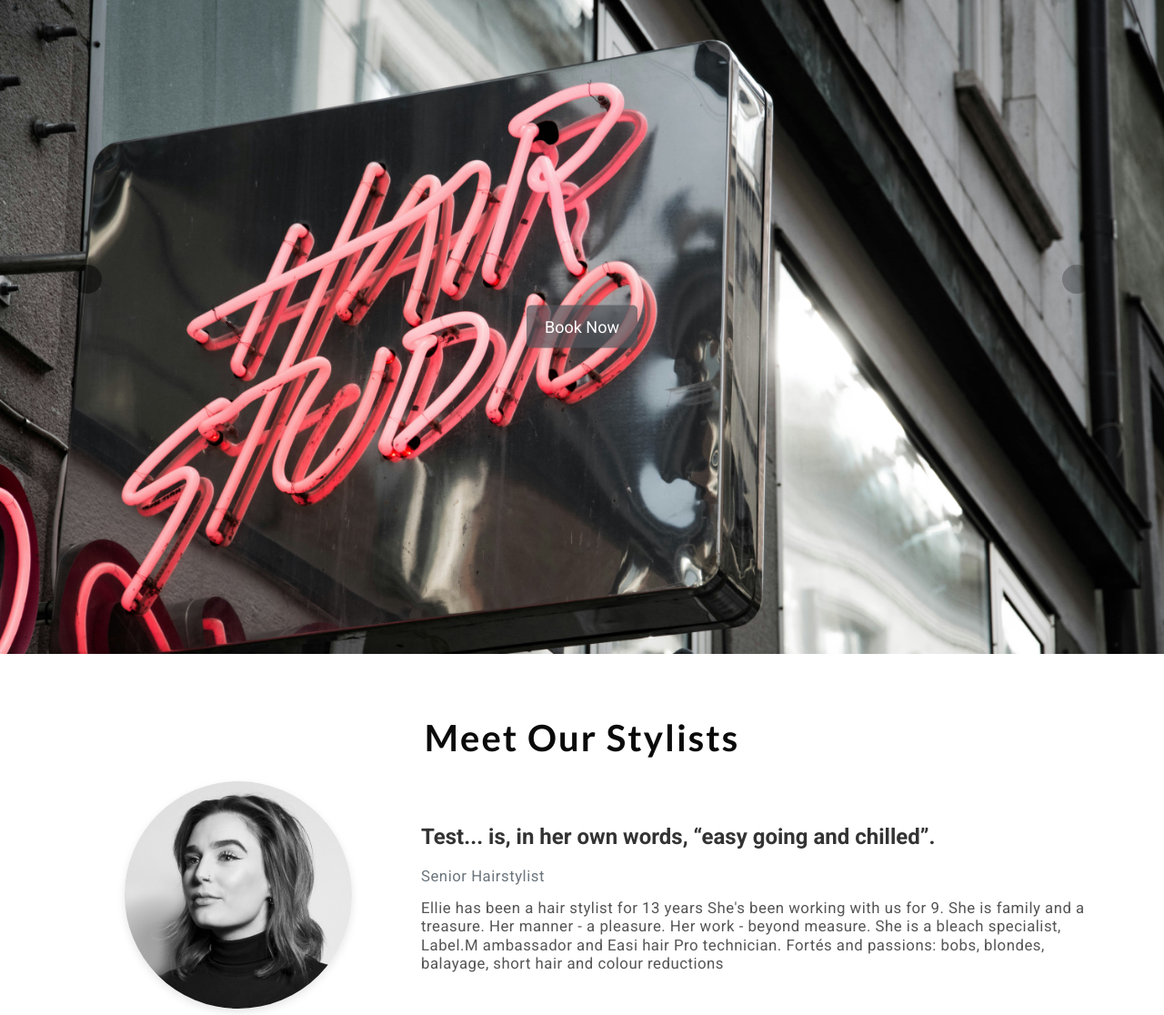
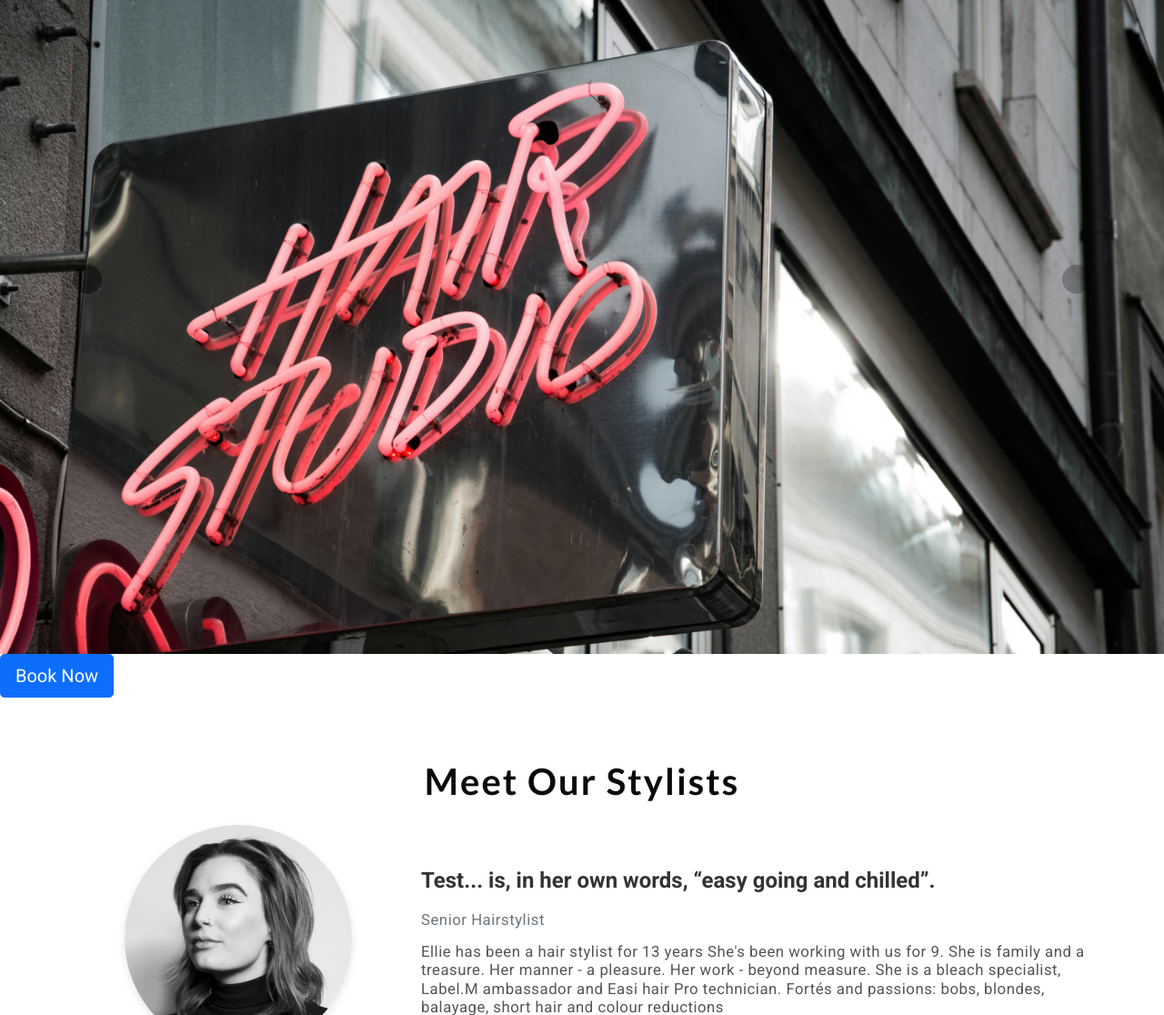
Before and after one commit to E-Printer/haircut-hysteria, a Django app: page / in a window 1280 px wide. Shown: the part 93-1209 px from the top of the page at 91% size. Run offline with Django 4.2, Linux system fonts and the light colour scheme; some libraries are stand-ins or nearby versions.

Commit message:
changes to carousel button

```diff
--- a/static/css/style.css
+++ b/static/css/style.css
@@ -235,37 +235,6 @@ p {
     color: white;
 }
 
-
-/* Styling for the fixed button */
-.carousel-button {
-    position: absolute;
-    top: 50%; /* Center vertically */
-    left: 50%; /* Center horizontally */
-    transform: translate(-50%, -50%); /* Adjust for perfect centering */
-    background-color: rgba(80, 85, 91, 0.7); /* Primary color with lower opacity */
-    color: white; /* White text */
-    border: none; /* Remove border */
-    border-radius: 5px; /* Slightly rounded corners */
-    padding: 10px 20px; /* Add padding for size */
-    font-size: 18px; /* Adjust font size */
-    z-index: 2; /* Ensure it stays above carousel slides */
-    transition: background-color 0.3s ease; /* Smooth hover transition */
-}
-
-/* Hover effect */
-.carousel-button:hover {
-    background-color: rgba(147, 153, 160, 0.7); /* Fully opaque on hover */
-    color: white;
-}
-
-/* Carousel image adjustments (optional) */
-.carousel-img {
-    object-fit: cover;
-    height: 100%;
-}
-
-
-
 /* Media Queries for Responsiveness */
 
 /* For mobile screens */
@@ -470,7 +439,7 @@ ul {
     list-style-type: none;
     padding: 0;
     margin: 0;
-}
+  }
 
 
 /* small screen style for carousel */
```
